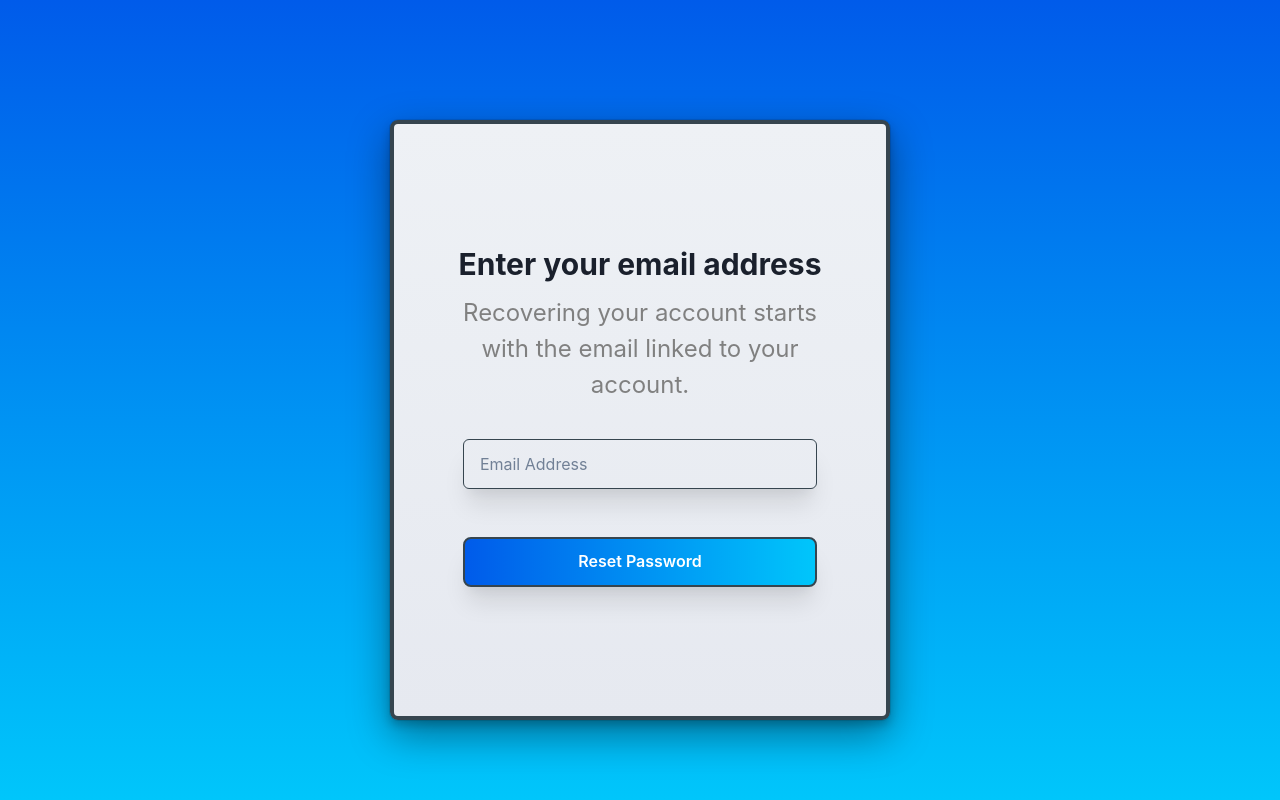
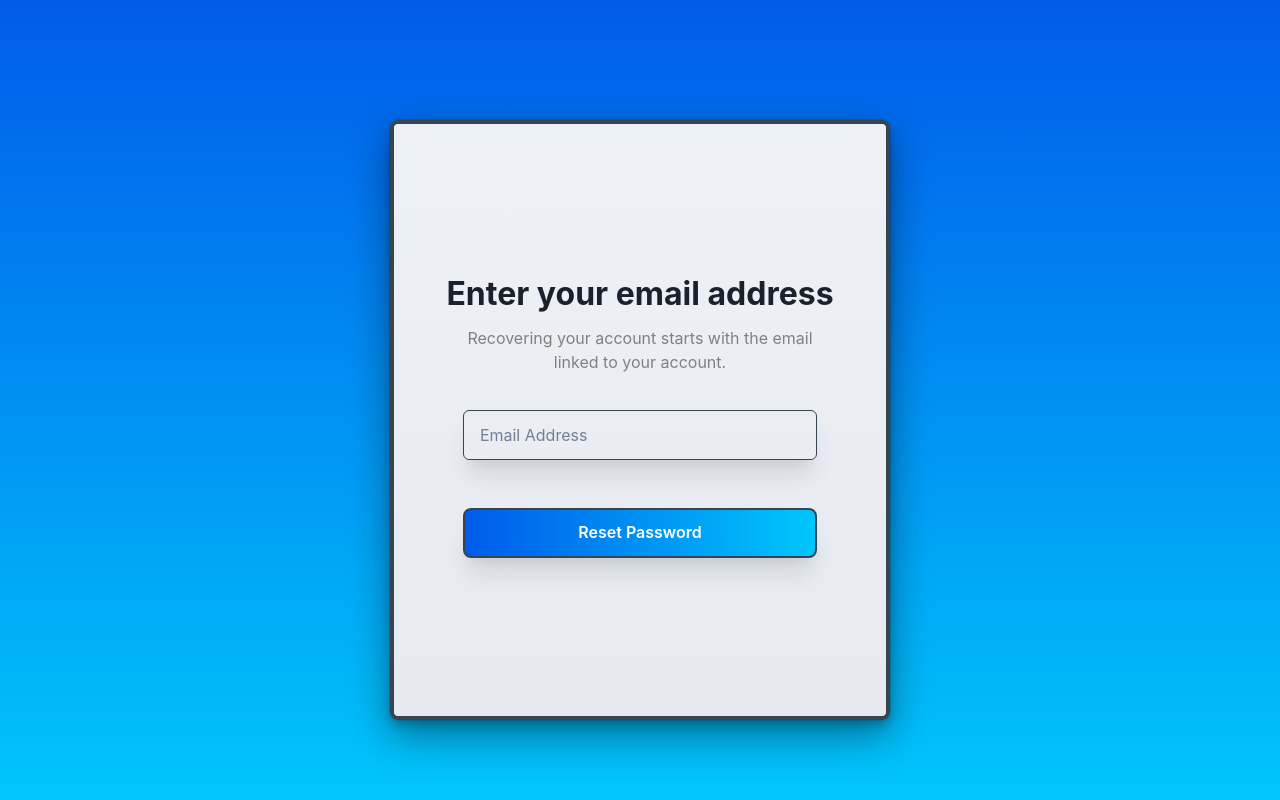
Before and after one commit to cjsiador/Language-Learning-App, a React (Create React App) app in the folder language-learning-app/: page /forgetpassword in a window 1280 px wide. Built offline with nearby package versions, Linux system fonts and the light colour scheme; no server answers.

Commit message:
Updated fontsize

```diff
--- a/language-learning-app/src/page/ForgetPassword.js
+++ b/language-learning-app/src/page/ForgetPassword.js
@@ -32,7 +32,6 @@ const ForgetPassword = () => {
             setIsEmailSent(true);
             setEmail('');
             setIsEmailValid(false);
-            alert("Email Sent!");
         })
         .catch((error) => {
             const errorCode = error.code;
@@ -50,7 +49,7 @@ const ForgetPassword = () => {
                                     <Box alignContent='center' width='90%' height='500px' marginTop='50'>
                                         <VStack>
                                             <Text
-                                                fontSize='30px'
+                                                fontSize='32px'
                                                 fontWeight='bold'
                                                 textAlign='center'
                                             >
@@ -60,7 +59,7 @@ const ForgetPassword = () => {
                                                 width="80%"
                                                 textAlign='center'
                                                 color='gray'
-                                                fontSize='24px'
+                                                fontSize='16px'
                                             >
                                                 Recovering your account starts with the email linked to your account.
                                             </Text>
```
